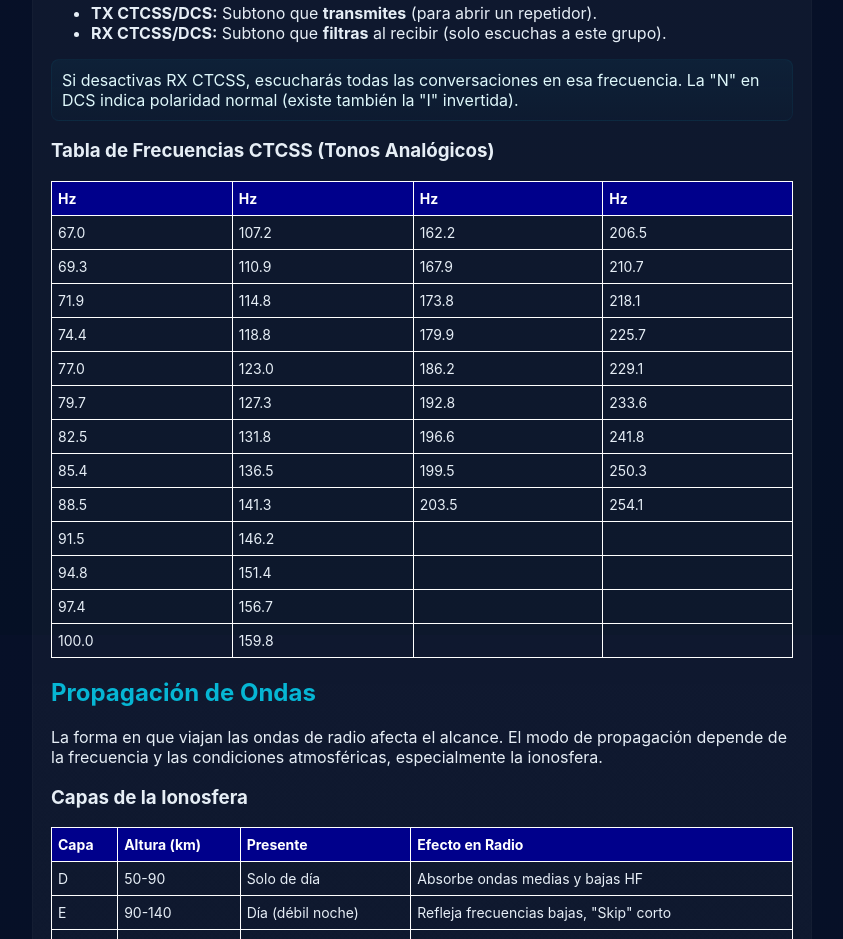
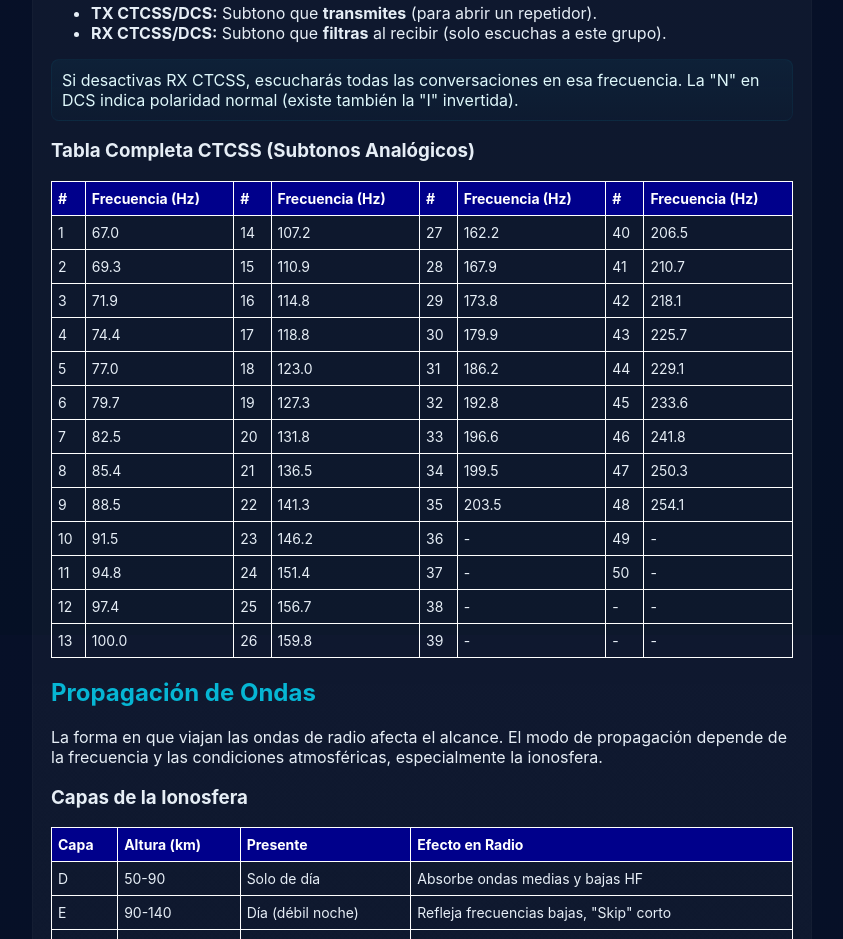
Before and after one commit to init1-dev/guia-radioaficionado, a website built with Vite: page index.html in a window 1280 px wide. Shown: the part 10565-11504 px from the top of the page, without its empty margins (358-1201 px from the left). Built offline with nearby package versions, Linux system fonts and the light colour scheme.

Commit message:
tabla CTCSS

```diff
--- a/index.html
+++ b/index.html
@@ -1086,92 +1086,28 @@
                     <p class="note">Si desactivas RX CTCSS, escucharás todas las conversaciones en esa
                         frecuencia. La "N" en DCS indica polaridad normal (existe también la "I" invertida).</p>
 
-                    <h3>Tabla de Frecuencias CTCSS (Tonos Analógicos)</h3>
-                    <table>
-                        <tr>
-                            <th>Hz</th>
-                            <th>Hz</th>
-                            <th>Hz</th>
-                            <th>Hz</th>
-                        </tr>
-                        <tr>
-                            <td>67.0 </td>
-                            <td>107.2 </td>
-                            <td>162.2 </td>
-                            <td>206.5 </td>
-                        </tr>
-                        <tr>
-                            <td>69.3 </td>
-                            <td>110.9 </td>
-                            <td>167.9 </td>
-                            <td>210.7 </td>
-                        </tr>
-                        <tr>
-                            <td>71.9 </td>
-                            <td>114.8 </td>
-                            <td>173.8 </td>
-                            <td>218.1 </td>
-                        </tr>
-                        <tr>
-                            <td>74.4 </td>
-                            <td>118.8 </td>
-                            <td>179.9 </td>
-                            <td>225.7 </td>
-                        </tr>
-                        <tr>
-                            <td>77.0 </td>
-                            <td>123.0 </td>
-                            <td>186.2 </td>
-                            <td>229.1 </td>
-                        </tr>
-                        <tr>
-                            <td>79.7 </td>
-                            <td>127.3 </td>
-                            <td>192.8 </td>
-                            <td>233.6 </td>
-                        </tr>
-                        <tr>
-                            <td>82.5 </td>
-                            <td>131.8 </td>
-                            <td>196.6 </td>
-                            <td>241.8 </td>
-                        </tr>
-                        <tr>
-                            <td>85.4 </td>
-                            <td>136.5 </td>
-                            <td>199.5 </td>
-                            <td>250.3 </td>
-                        </tr>
-                        <tr>
-                            <td>88.5 </td>
-                            <td>141.3 </td>
-                            <td>203.5 </td>
-                            <td>254.1 </td>
-                        </tr>
-                        <tr>
-                            <td>91.5 </td>
-                            <td>146.2 </td>
-                            <td></td>
-                            <td></td>
-                        </tr>
-                        <tr>
-                            <td>94.8 </td>
-                            <td>151.4 </td>
-                            <td></td>
-                            <td></td>
-                        </tr>
-                        <tr>
-                            <td>97.4 </td>
-                            <td>156.7 </td>
-                            <td></td>
-                            <td></td>
-                        </tr>
-                        <tr>
-                            <td>100.0 </td>
-                            <td>159.8 </td>
-                            <td></td>
-                            <td></td>
-                        </tr>
+                    <h3>Tabla Completa CTCSS (Subtonos Analógicos)</h3>
+                    <table>
+                        <thead>
+                            <tr>
+                                <th>#</th><th>Frecuencia (Hz)</th><th>#</th><th>Frecuencia (Hz)</th><th>#</th><th>Frecuencia (Hz)</th><th>#</th><th>Frecuencia (Hz)</th>
+                            </tr>
+                        </thead>
+                        <tbody>
+                            <tr><td>1</td><td>67.0</td><td>14</td><td>107.2</td><td>27</td><td>162.2</td><td>40</td><td>206.5</td></tr>
+                            <tr><td>2</td><td>69.3</td><td>15</td><td>110.9</td><td>28</td><td>167.9</td><td>41</td><td>210.7</td></tr>
+                            <tr><td>3</td><td>71.9</td><td>16</td><td>114.8</td><td>29</td><td>173.8</td><td>42</td><td>218.1</td></tr>
+                            <tr><td>4</td><td>74.4</td><td>17</td><td>118.8</td><td>30</td><td>179.9</td><td>43</td><td>225.7</td></tr>
+                            <tr><td>5</td><td>77.0</td><td>18</td><td>123.0</td><td>31</td><td>186.2</td><td>44</td><td>229.1</td></tr>
+                            <tr><td>6</td><td>79.7</td><td>19</td><td>127.3</td><td>32</td><td>192.8</td><td>45</td><td>233.6</td></tr>
+                            <tr><td>7</td><td>82.5</td><td>20</td><td>131.8</td><td>33</td><td>196.6</td><td>46</td><td>241.8</td></tr>
+                            <tr><td>8</td><td>85.4</td><td>21</td><td>136.5</td><td>34</td><td>199.5</td><td>47</td><td>250.3</td></tr>
+                            <tr><td>9</td><td>88.5</td><td>22</td><td>141.3</td><td>35</td><td>203.5</td><td>48</td><td>254.1</td></tr>
+                            <tr><td>10</td><td>91.5</td><td>23</td><td>146.2</td><td>36</td><td>-</td><td>49</td><td>-</td></tr>
+                            <tr><td>11</td><td>94.8</td><td>24</td><td>151.4</td><td>37</td><td>-</td><td>50</td><td>-</td></tr>
+                            <tr><td>12</td><td>97.4</td><td>25</td><td>156.7</td><td>38</td><td>-</td><td>-</td><td>-</td></tr>
+                            <tr><td>13</td><td>100.0</td><td>26</td><td>159.8</td><td>39</td><td>-</td><td>-</td><td>-</td></tr>
+                        </tbody>
                     </table>
                 </section>
 
```
